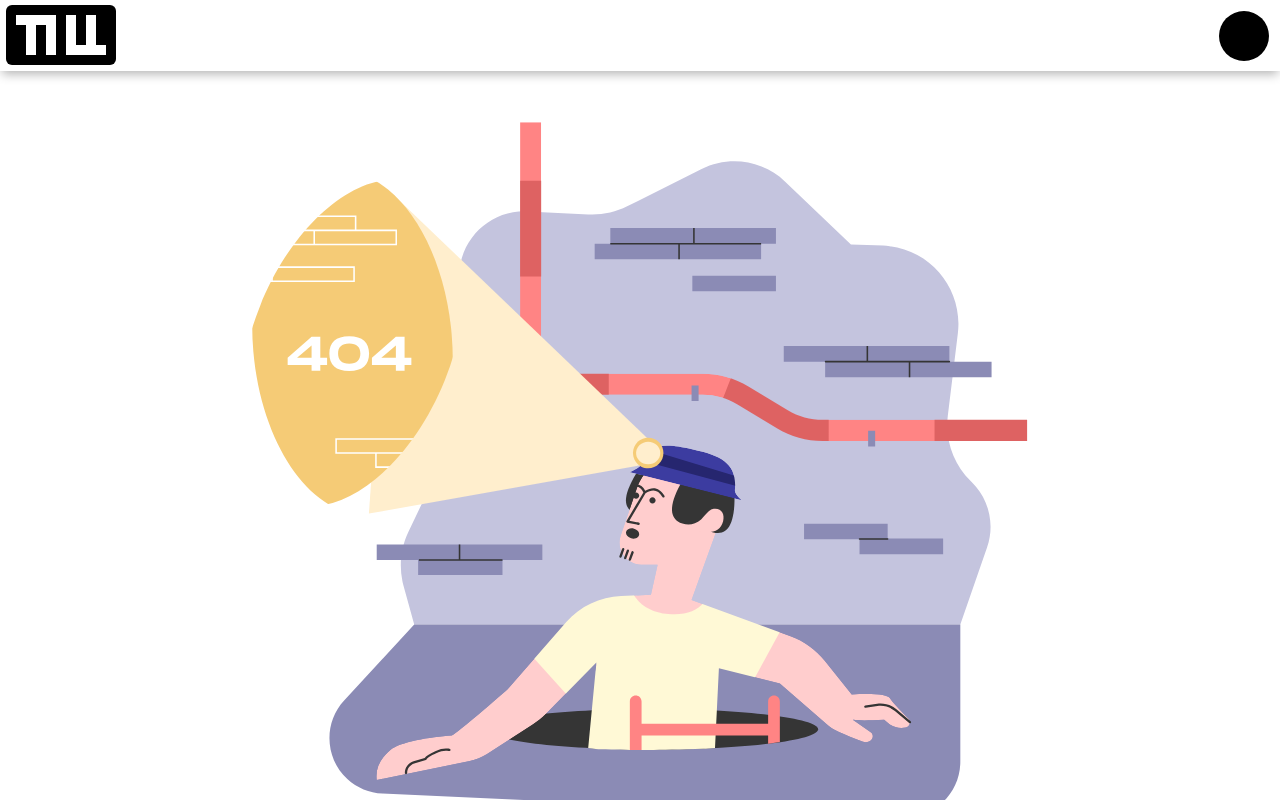
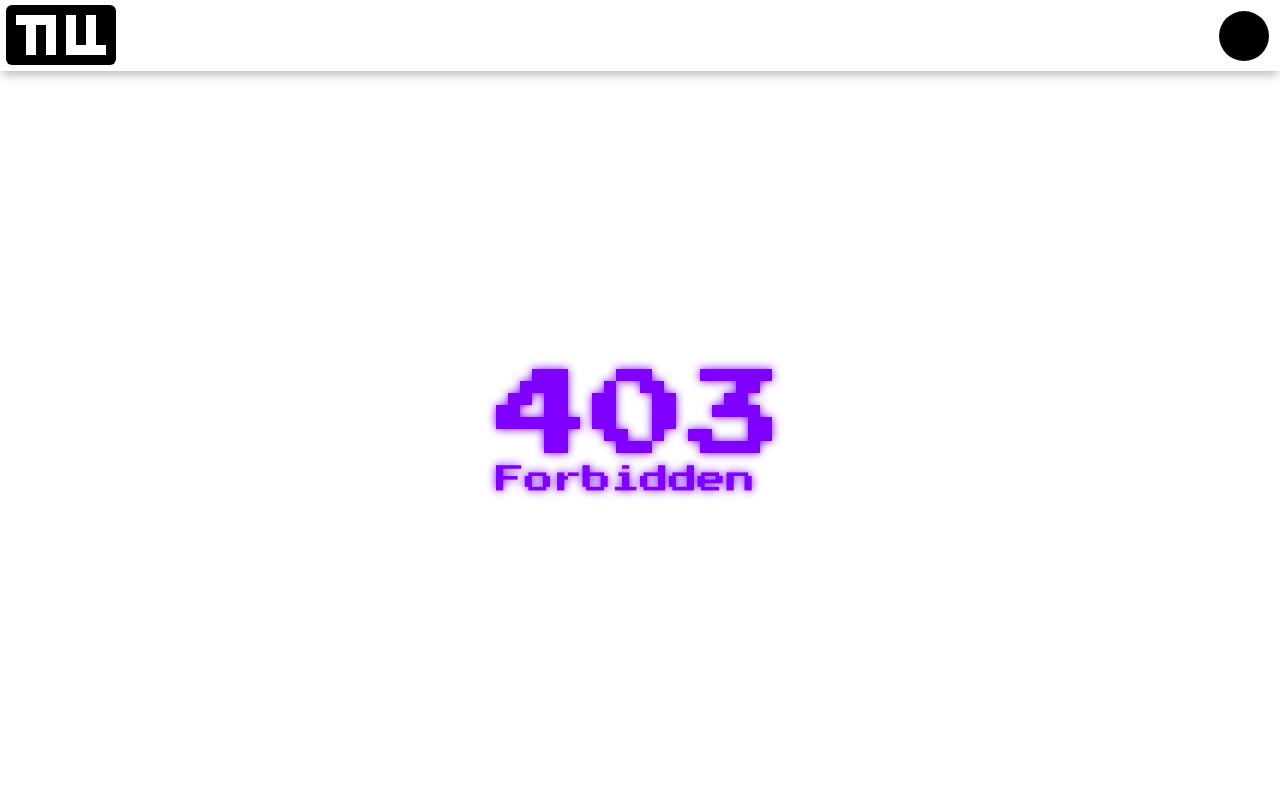
Before and after one commit to tillstuder/personal-webpage, an Angular app: page /403 in a window 1280 px wide. Before the commit this address led to /404. Built offline with nearby package versions, Linux system fonts and the light colour scheme.

Commit message:
added 403 page

```diff
--- a/src/app/app-routing.module.ts
+++ b/src/app/app-routing.module.ts
@@ -3,6 +3,7 @@ import { Routes, RouterModule } from '@angular/router';
 import { HomePageComponent } from "./home-page/home-page.component";
 import { PageNotFoundComponent } from "./page-not-found/page-not-found.component";
 import { NightstandThreejsComponent } from './nightstand-threejs/nightstand-threejs.component';
+import { PageForbiddenComponent } from "./page-forbidden/page-forbidden.component";
 
 
 const routes: Routes = [
@@ -10,6 +11,7 @@ const routes: Routes = [
   { path: 'home', component:HomePageComponent },
   { path: 'nightstand', component:NightstandThreejsComponent },
   // Type additional Path's here
+  { path: '403', component:PageForbiddenComponent },
   { path: '404', component:PageNotFoundComponent },
   { path: '**', redirectTo: '/404'}
 ];
--- a/src/app/app.module.ts
+++ b/src/app/app.module.ts
@@ -8,6 +8,7 @@ import { HomePageComponent } from './home-page/home-page.component';
 import { NightstandThreejsComponent } from './nightstand-threejs/nightstand-threejs.component';
 import { NavBarComponent } from './nav-bar/nav-bar.component';
 import { ProjectCardsComponent } from './project-cards/project-cards.component';
+import { PageForbiddenComponent } from './page-forbidden/page-forbidden.component';
 
 @NgModule({
   declarations: [
@@ -16,7 +17,8 @@ import { ProjectCardsComponent } from './project-cards/project-cards.component';
     HomePageComponent,
     NightstandThreejsComponent,
     NavBarComponent,
-    ProjectCardsComponent
+    ProjectCardsComponent,
+    PageForbiddenComponent
   ],
   imports: [
     BrowserModule,
--- /dev/null
+++ b/src/app/page-forbidden/page-forbidden.component.html
@@ -0,0 +1,6 @@
+<div id="app">
+    <div>403</div>
+    <div class="txt">
+        Forbidden<span class="blink">_</span>
+    </div>
+</div>
--- /dev/null
+++ b/src/app/page-forbidden/page-forbidden.component.scss
@@ -0,0 +1,50 @@
+@import url("https://fonts.googleapis.com/css?family=Press+Start+2P");
+
+$color: #8000ff;
+$glowSize: 10px;
+
+html,
+body {
+  width: 100%;
+  height: 100%;
+  margin: 0;
+}
+
+* {
+  font-family: "Press Start 2P", cursive;
+  box-sizing: border-box;
+}
+#app {
+  padding: 1rem;
+  display: flex;
+  height: 90vh;
+  justify-content: center;
+  align-items: center;
+  color: $color;
+  text-shadow: 0px 0px $glowSize;
+  font-size: 6rem;
+  flex-direction: column;
+  .txt {
+    font-size: 1.8rem;
+  }
+}
+@keyframes blink {
+  0% {
+    opacity: 0;
+  }
+  49% {
+    opacity: 0;
+  }
+  50% {
+    opacity: 1;
+  }
+  100% {
+    opacity: 1;
+  }
+}
+
+.blink {
+  animation-name: blink;
+  animation-duration: 1s;
+  animation-iteration-count: infinite;
+}
--- /dev/null
+++ b/src/app/page-forbidden/page-forbidden.component.ts
@@ -0,0 +1,15 @@
+import { Component, OnInit } from '@angular/core';
+
+@Component({
+  selector: 'app-page-forbidden',
+  templateUrl: './page-forbidden.component.html',
+  styleUrls: ['./page-forbidden.component.scss']
+})
+export class PageForbiddenComponent implements OnInit {
+
+  constructor() { }
+
+  ngOnInit(): void {
+  }
+
+}
```
Also changed, not shown: 1 other file (tests, documents, lock files or other folders).
